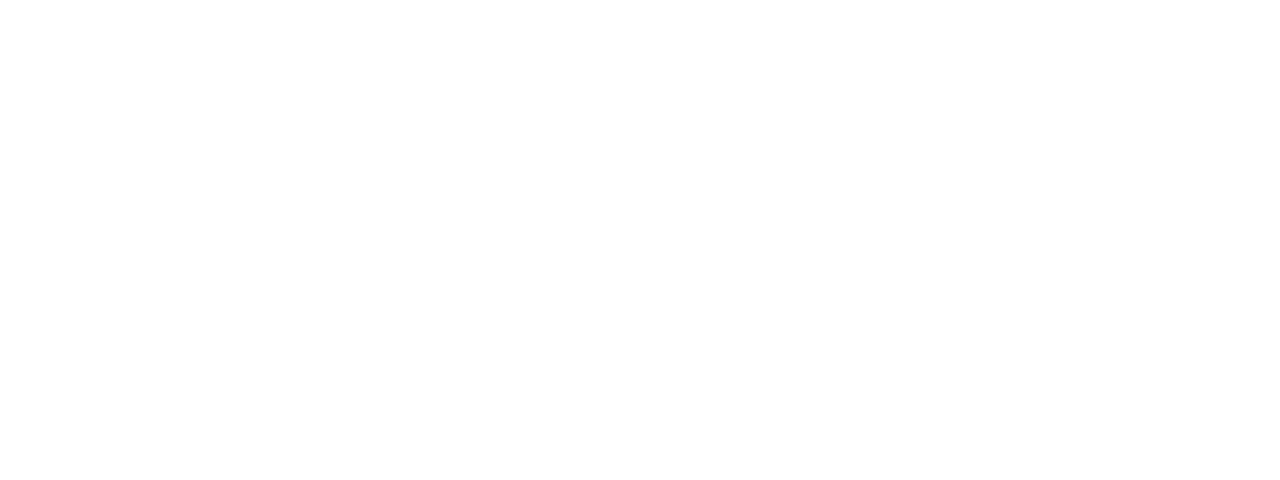
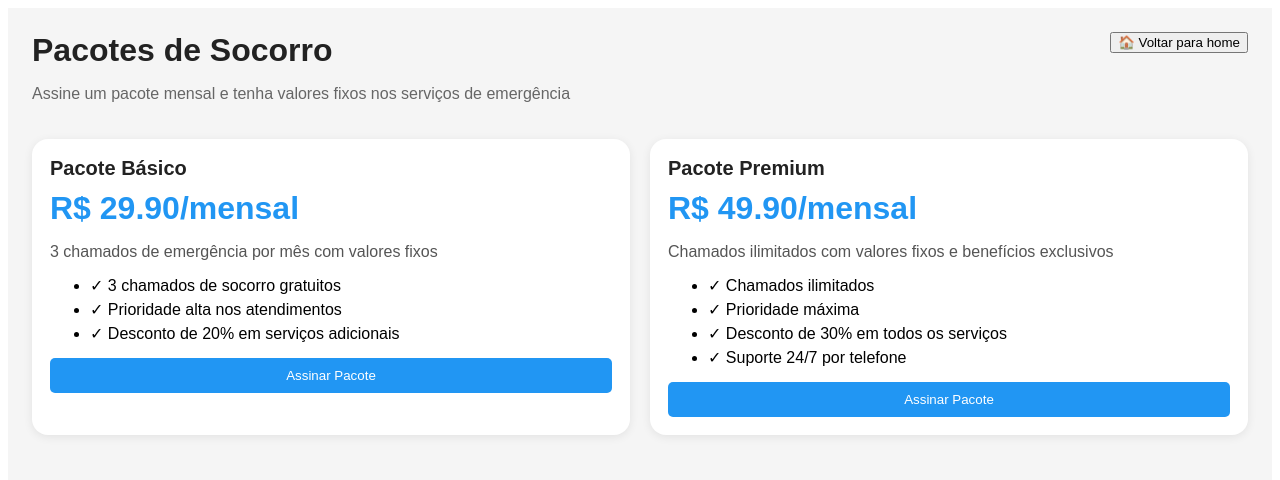
Before and after one commit to mjpfelicia/SOS-Carro-app, a React (Vite) app: page /pacotes in a window 1280 px wide. Before the commit this address had no page. Shown: the top 480 px of the page. Built offline with nearby package versions, Linux system fonts and the light colour scheme.

Commit message:
Implementei com sucesso o sistema de pacotes mensais para fidelizar clientes na plataforma SOS Carro. O sistema inclui valores fixos para serviços de emergência e controle de uso por assinatura.

```diff
--- a/src/App.jsx
+++ b/src/App.jsx
@@ -10,6 +10,7 @@
 import AdminPrestadores from "./pages/AdminPrestadores.jsx"
 import Profile from "./pages/Profile.jsx"
 import Socorro from "./pages/Socorro/Socorro.jsx"
+import Pacotes from "./pages/Pacotes.jsx"
 import { getUsuarioAtual, isAdmin } from "./services/storage.js"
 
 function AdminRoute({ children }) {
@@ -40,6 +41,7 @@
         <Route path="/favoritos" element={<Favoritos />} />
         <Route path="/historico" element={<Historico />} />
         <Route path="/socorro" element={<Socorro />} />
+        <Route path="/pacotes" element={<Pacotes />} />
         <Route
           path="/admin"
           element={
--- a/src/pages/Home/Home.jsx
+++ b/src/pages/Home/Home.jsx
@@ -32,7 +32,8 @@
 const LINKS_RAPIDOS = [
   { label: "❤️ Favoritos", rota: "/favoritos" },
   { label: "🧾 Histórico", rota: "/historico" },
-  { label: "🛠️ Painel", rota: "/admin" },
+  { label: "� Pacotes", rota: "/pacotes" },
+  { label: "�🛠️ Painel", rota: "/admin" },
   { label: "👤 Perfil", rota: "/perfil" }
 ]
 
--- /dev/null
+++ b/src/pages/Pacotes.jsx
@@ -0,0 +1,81 @@
+import { useState } from "react"
+import { useNavigate } from "react-router-dom"
+import { getPacotes, assinarPacote, getAssinaturaAtual } from "../services/storage"
+import HomeBackButton from "../components/HomeBackButton"
+import "./DashboardPages.css"
+
+export default function Pacotes() {
+  const navigate = useNavigate()
+  const pacotes = getPacotes()
+  const assinaturaAtual = getAssinaturaAtual()
+  const [assinando, setAssinando] = useState(false)
+
+  function handleAssinar(pacoteId) {
+    if (assinando) return
+
+    try {
+      setAssinando(true)
+      assinarPacote(pacoteId)
+      alert("Pacote assinado com sucesso!")
+      navigate("/perfil")
+    } catch (error) {
+      alert("Erro ao assinar pacote: " + error.message)
+    } finally {
+      setAssinando(false)
+    }
+  }
+
+  return (
+    <div className="dashboardPage">
+      <div className="dashboardHeader">
+        <div>
+          <h1>Pacotes de Socorro</h1>
+          <p>Assine um pacote mensal e tenha valores fixos nos serviços de emergência</p>
+        </div>
+        <HomeBackButton />
+      </div>
+
+      {assinaturaAtual && assinaturaAtual.status === "ativo" && (
+        <div className="dashboardCard" style={{ backgroundColor: "#e8f5e8", border: "1px solid #4caf50" }}>
+          <h2>✅ Pacote Ativo</h2>
+          <p>Você possui um pacote ativo até {new Date(assinaturaAtual.dataFim).toLocaleDateString("pt-BR")}</p>
+          <p>Chamados usados: {assinaturaAtual.chamadosUsados}</p>
+        </div>
+      )}
+
+      <div style={{ display: "grid", gridTemplateColumns: "repeat(auto-fit, minmax(300px, 1fr))", gap: "20px" }}>
+        {pacotes.map((pacote) => (
+          <div key={pacote.id} className="dashboardCard">
+            <h2>{pacote.nome}</h2>
+            <div style={{ fontSize: "2em", fontWeight: "bold", color: "#2196f3", margin: "10px 0" }}>
+              R$ {pacote.preco.toFixed(2)}/{pacote.periodo}
+            </div>
+            <p>{pacote.descricao}</p>
+
+            <ul style={{ textAlign: "left", margin: "15px 0" }}>
+              {pacote.beneficios.map((beneficio, index) => (
+                <li key={index} style={{ marginBottom: "5px" }}>✓ {beneficio}</li>
+              ))}
+            </ul>
+
+            <button
+              onClick={() => handleAssinar(pacote.id)}
+              disabled={assinando || (assinaturaAtual && assinaturaAtual.status === "ativo")}
+              style={{
+                backgroundColor: assinaturaAtual && assinaturaAtual.status === "ativo" ? "#ccc" : "#2196f3",
+                color: "white",
+                border: "none",
+                padding: "10px 20px",
+                borderRadius: "5px",
+                cursor: assinaturaAtual && assinaturaAtual.status === "ativo" ? "not-allowed" : "pointer",
+                width: "100%"
+              }}
+            >
+              {assinaturaAtual && assinaturaAtual.status === "ativo" ? "Pacote Ativo" : assinando ? "Assinando..." : "Assinar Pacote"}
+            </button>
+          </div>
+        ))}
+      </div>
+    </div>
+  )
+}
--- a/src/pages/Profile.jsx
+++ b/src/pages/Profile.jsx
@@ -5,7 +5,9 @@
   getFavoritos,
   getUsuarioAtual,
   logoutUsuario,
-  updateUsuario
+  updateUsuario,
+  getAssinaturaAtual,
+  getPacotes
 } from "../services/storage"
 import HomeBackButton from "../components/HomeBackButton"
 import "./DashboardPages.css"
@@ -21,6 +23,8 @@
   })
   const favoritos = getFavoritos()
   const chamados = getChamados()
+  const assinatura = getAssinaturaAtual()
+  const pacote = assinatura ? getPacotes().find(p => p.id === assinatura.pacoteId) : null
 
   function sair() {
     logoutUsuario()
@@ -126,6 +130,24 @@
         </section>
 
         <section className="dashboardCard">
+          <h2>Assinatura</h2>
+          {assinatura && assinatura.status === "ativo" && pacote ? (
+            <>
+              <p><strong>{pacote.nome}</strong></p>
+              <p>Status: Ativo</p>
+              <p>Válido até: {new Date(assinatura.dataFim).toLocaleDateString("pt-BR")}</p>
+              <p>Chamados usados: {assinatura.chamadosUsados}</p>
+              <p>Chamados restantes: {pacote.maxChamados === -1 ? "Ilimitados" : pacote.maxChamados - assinatura.chamadosUsados}</p>
+            </>
+          ) : (
+            <>
+              <p>Sem assinatura ativa</p>
+              <button onClick={() => navigate("/pacotes")} style={{ marginTop: "10px" }}>Ver Pacotes</button>
+            </>
+          )}
+        </section>
+
+        <section className="dashboardCard">
           <h2>Favoritos</h2>
           <p>{favoritos.length} prestadores salvos</p>
         </section>
--- a/src/pages/Socorro/Socorro.css
+++ b/src/pages/Socorro/Socorro.css
@@ -299,6 +299,37 @@
   color: rgba(255, 255, 255, 0.82);
 }
 
+.socorroPacote {
+  width: min(1180px, 100%);
+  margin: 20px auto;
+}
+
+.pacoteStatus {
+  background: linear-gradient(135deg, #4caf50, #66bb6a);
+  color: white;
+  border-radius: 16px;
+  padding: 16px;
+  display: flex;
+  align-items: center;
+  gap: 12px;
+  box-shadow: 0 8px 20px rgba(76, 175, 80, 0.2);
+}
+
+.pacoteAviso {
+  background: linear-gradient(135deg, #ff9800, #ffb74d);
+  color: white;
+  border-radius: 16px;
+  padding: 16px;
+  display: flex;
+  align-items: center;
+  gap: 12px;
+  box-shadow: 0 8px 20px rgba(255, 152, 0, 0.2);
+}
+
+.pacoteIcon {
+  font-size: 24px;
+}
+
 .socorroAjudaButton {
   min-width: 180px;
 }
--- a/src/pages/Socorro/Socorro.jsx
+++ b/src/pages/Socorro/Socorro.jsx
@@ -1,5 +1,5 @@
 import { useEffect, useMemo, useState } from "react"
-import { getPrestadores, registrarChamado } from "../../services/storage"
+import { getPrestadores, registrarChamado, podeUsarChamado, registrarUsoChamado, getAssinaturaAtual, getPacotes } from "../../services/storage"
 import HomeBackButton from "../../components/HomeBackButton"
 import PrimaryActionButton from "../../components/PrimaryActionButton"
 import WhatsAppButton from "../../components/WhatsAppButton"
@@ -185,12 +185,21 @@
   function pedirAjuda() {
     if (!problemaSelecionado || !prestadorSelecionado) return
 
+    const podeUsar = podeUsarChamado()
+    if (!podeUsar) {
+      alert("Você não possui um pacote ativo ou excedeu o limite de chamados. Assine um pacote para continuar.")
+      return
+    }
+
     registrarChamado(prestadorSelecionado, {
       prioridade: problemaSelecionado.prioridade,
       problema: problemaSelecionado.titulo,
       detalhes: detalhes.trim() || null,
       localizacao
     })
+
+    registrarUsoChamado()
+
     const mensagem = montarMensagem(prestadorSelecionado)
 
     window.open(
@@ -199,6 +208,9 @@
       "noopener,noreferrer"
     )
   }
+
+  const assinatura = getAssinaturaAtual()
+  const pacote = assinatura ? getPacotes().find(p => p.id === assinatura.pacoteId) : null
 
   return (
     <div className="socorroPage">
@@ -212,6 +224,31 @@
 
         <HomeBackButton />
       </section>
+
+      {assinatura && assinatura.status === "ativo" && pacote && (
+        <section className="socorroPacote">
+          <div className="pacoteStatus">
+            <span className="pacoteIcon">📦</span>
+            <div>
+              <strong>Pacote {pacote.nome} ativo</strong>
+              <p>Chamados restantes: {pacote.maxChamados === -1 ? "Ilimitados" : pacote.maxChamados - assinatura.chamadosUsados}</p>
+            </div>
+          </div>
+        </section>
+      )}
+
+      {!assinatura || assinatura.status !== "ativo" ? (
+        <section className="socorroPacote">
+          <div className="pacoteAviso">
+            <span className="pacoteIcon">⚠️</span>
+            <div>
+              <strong>Sem pacote ativo</strong>
+              <p>Assine um pacote mensal para acessar os serviços de emergência com valores fixos.</p>
+              <a href="/pacotes" style={{ color: "#2196f3", textDecoration: "underline" }}>Ver pacotes</a>
+            </div>
+          </div>
+        </section>
+      ) : null}
 
       <section className="socorroPergunta">
         <div className="socorroPerguntaHeader">
```
